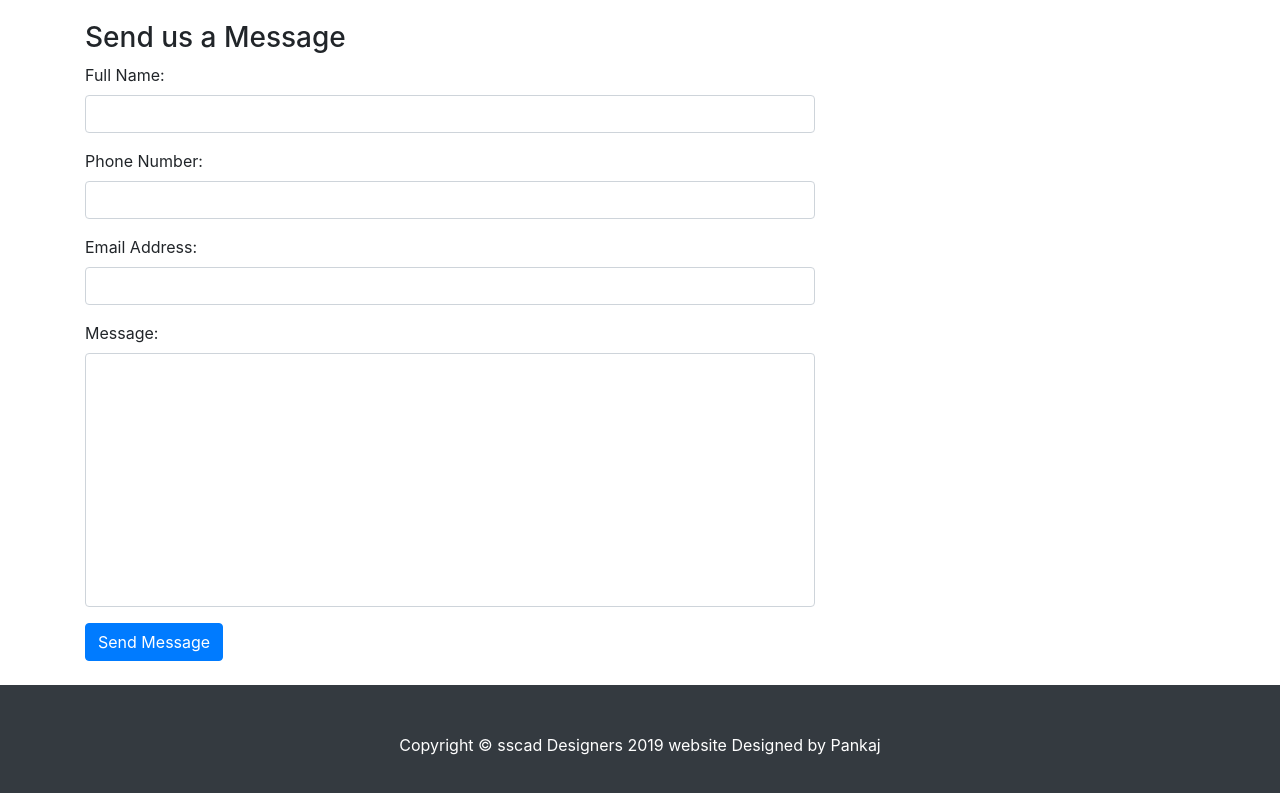
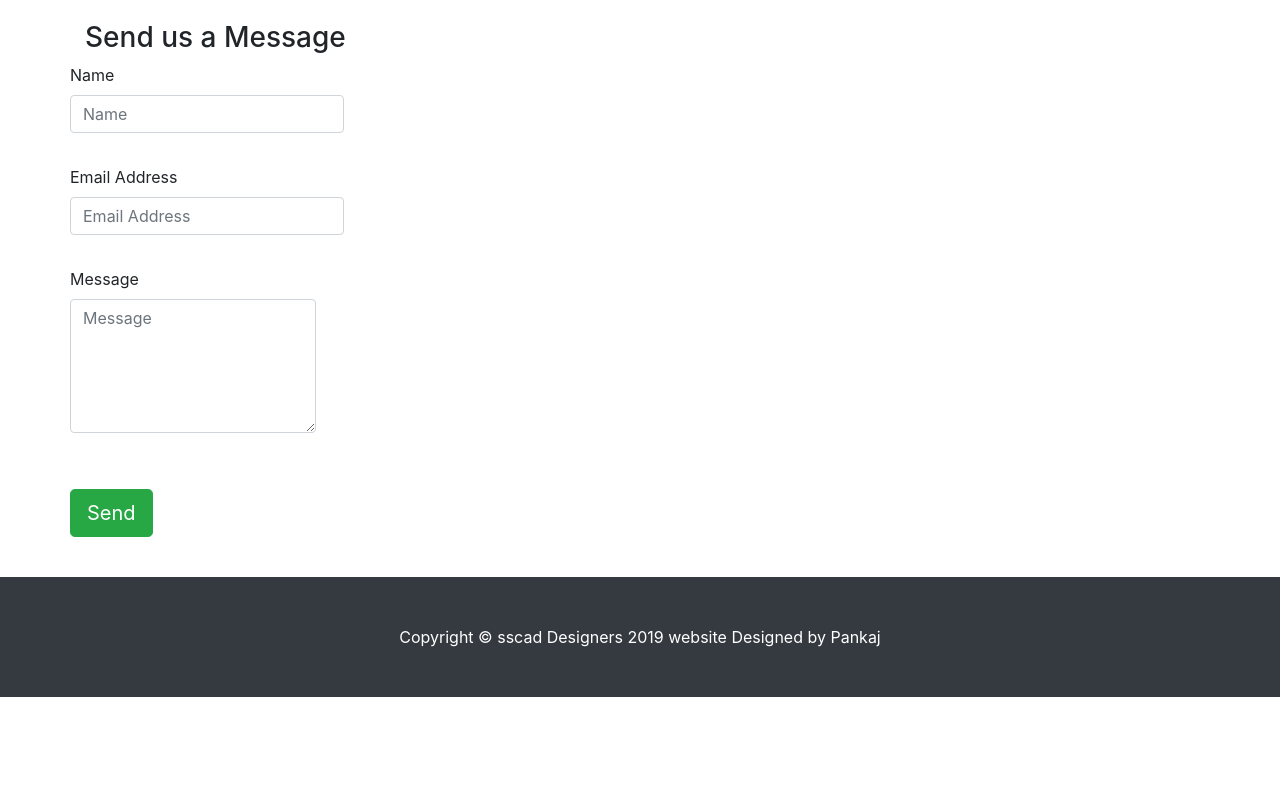
Before and after one commit to swapnilkathane/sscad.github.io, a website: page contact.html in a window 1280 px wide. Shown: the part 617-1410 px from the top of the page. After the commit the page ends 1314 px from the top, so only its background shows below. Drawn offline with Linux system fonts and the light colour scheme.

Commit message:
Update contact.html

```diff
--- a/contact.html
+++ b/contact.html
@@ -96,35 +96,39 @@
       <div class="row">
         <div class="col-lg-8 mb-4">
           <h3>Send us a Message</h3>
-          <form method="POST" action="https://formspree.io/sscaddesigners@gmail.com" id="contactForm" novalidate>
-            <div class="control-group form-group">
-              <div class="controls">
-                <label>Full Name:</label>
-                <input type="text" class="form-control" id="name" required data-validation-required-message="Please enter your name.">
-                <p class="help-block"></p>
+          <form  action="https://formspree.io/sscaddesigners@gmail.com" method="POST" name="sentMessage" id="contactForm" novalidate>
+					<div class="row control-group">
+						<div class="form-group col-xs-12 floating-label-form-group controls">
+							<label>Name</label>
+							<input type="text" name="name" class="form-control" placeholder="Name" id="name" required data-validation-required-message="Please enter your name.">
+							<p class="help-block text-danger"></p>
 						</div>
 					</div>
-            <div class="control-group form-group">
-              <div class="controls">
-                <label>Phone Number:</label>
-                <input type="tel" class="form-control" id="phone" required data-validation-required-message="Please enter your phone number.">
+					<div class="row control-group">
+						<div class="form-group col-xs-12 floating-label-form-group controls">
+							<label>Email Address</label>
+							<input type="email" name="_replyto" class="form-control" placeholder="Email Address" id="email" required data-validation-required-message="Please enter your email address.">
+							<p class="help-block text-danger"></p>
 						</div>
 					</div>
-            <div class="control-group form-group">
-              <div class="controls">
-                <label>Email Address:</label>
-                <input type="email" class="form-control" id="email" required data-validation-required-message="Please enter your email address.">
+					<div>
+						<input type="hidden"  name="_subject" value="New submission!">
+						<input type="text" name="_gotcha" style="display:none" />
+					</div>
+					<div class="row control-group">
+						<div class="form-group col-xs-12 floating-label-form-group controls">
+							<label>Message</label>
+							<textarea rows="5" name="message" class="form-control" placeholder="Message" id="message" required data-validation-required-message="Please enter a message."></textarea>
+							<p class="help-block text-danger"></p>
 						</div>
 					</div>
-            <div class="control-group form-group">
-              <div class="controls">
-                <label>Message:</label>
-                <textarea rows="10" cols="100" class="form-control" id="message" required data-validation-required-message="Please enter your message" maxlength="999" style="resize:none"></textarea>
+					<br>
+					<div id="success"></div>
+					<div class="row">
+						<div class="form-group col-xs-12">
+							<button type="submit" class="btn btn-success btn-lg">Send</button>
 						</div>
 					</div>
-            <div id="success"></div>
-            <!-- For success/fail messages -->
-            <button type="submit" class="btn btn-primary" id="sendMessageButton">Send Message</button>
 				</form>
         </div>
 
```
Lines whose indentation alone changed are shown as unchanged.
